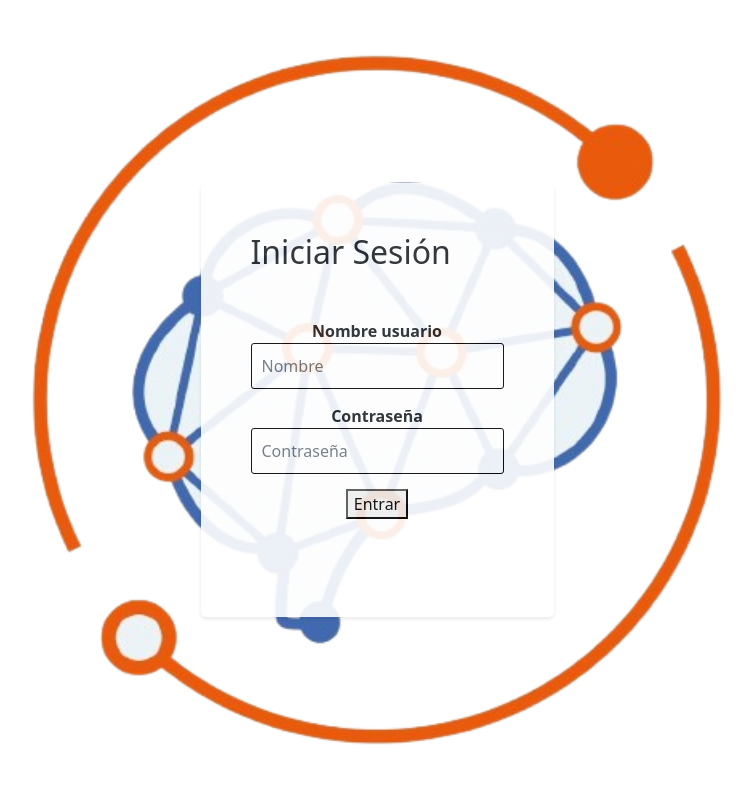
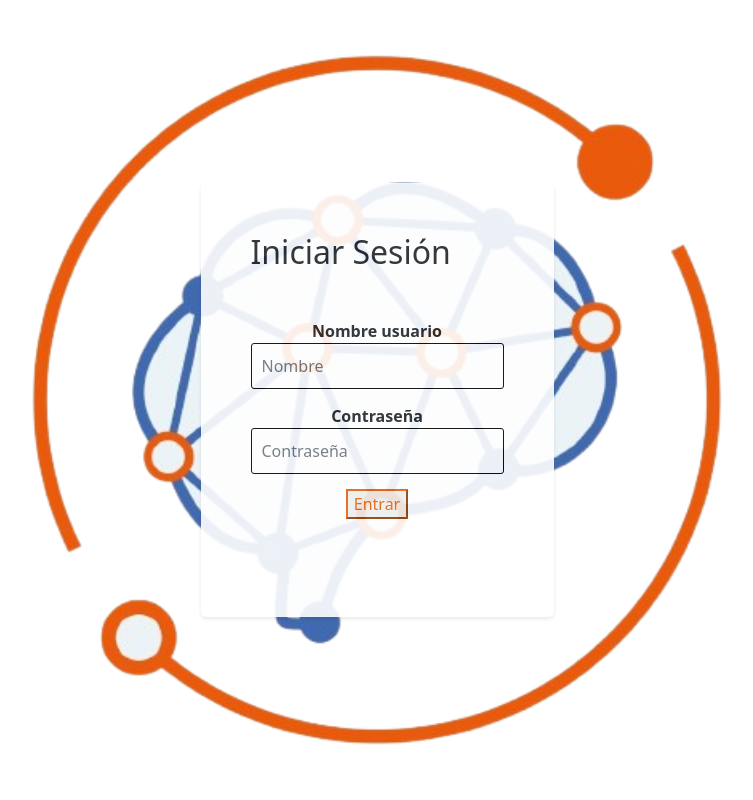
Before and after one commit to JoseMiguelVS/SACAL, a Flask app: page / in a window 1280 px wide. Shown: the whole page, without its empty margins (263-1016 px from the left). Run offline with Flask 3, Linux system fonts and the light colour scheme; parts of the project's set-up code (start-up, migrations or seed data) failed here and were passed over; some libraries are stand-ins or nearby versions.

Commit message:
7.9.6 VERSION

```diff
--- a/app/static/css/sesion.css
+++ b/app/static/css/sesion.css
@@ -41,3 +41,14 @@
     color: #ffffff;
     cursor: pointer;
 }
+
+.boton-sesion {
+    color: #e56411;
+    border-color: #e56411;
+}
+
+.boton-sesion:hover {
+    color: #fff;
+    background-color: #e56411;
+    border-color: #e56411;
+}
```
